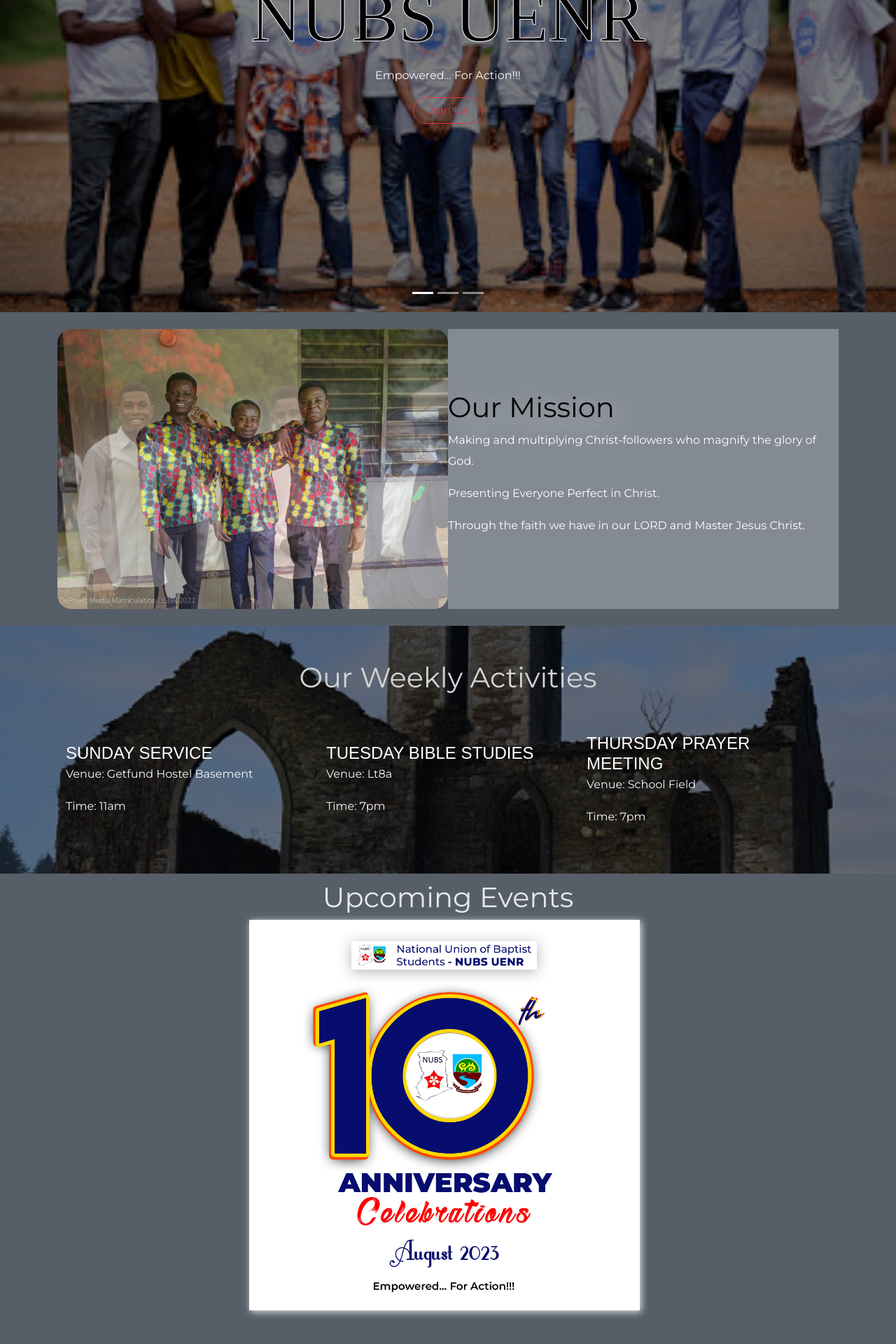
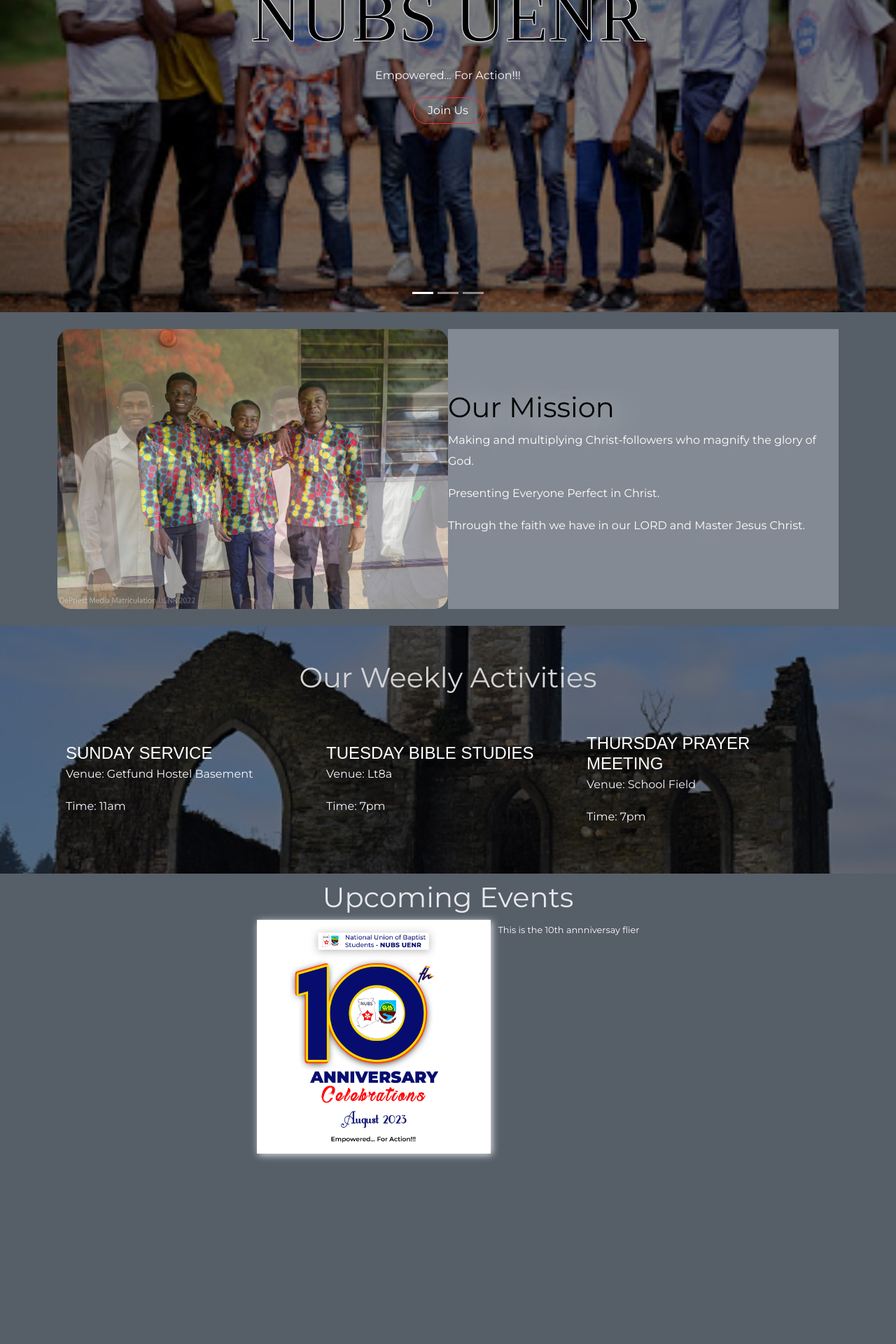
Before and after one commit to amgenious/nubsweb, a React (Create React App) app: page / in a window 1280 px wide. Shown: the part 352-2272 px from the top of the page at 70% size. After the commit the page ends 2096 px from the top, so only its background shows below. Built offline with nearby package versions, Linux system fonts and the light colour scheme.

Commit message:
added the announcement page,added the link to our constitution and forms

```diff
--- a/src/Components/AboutPage/AboutIndex.js
+++ b/src/Components/AboutPage/AboutIndex.js
@@ -28,6 +28,7 @@
         <br />Organizing wing
         <br />Theatre wing
         <p>If you want to know about the wings, click <Link to="/wing" style={{textDecoration:'none'}}>here</Link></p>
+        <p>Click <Link href="" target="_self" style={{textDecoration:'none'}}>here</Link>  to download our constitution</p>
       </div>
       <br/>
     </div>
--- a/src/Components/HomePage/Home.js
+++ b/src/Components/HomePage/Home.js
@@ -1,3 +1,4 @@
+import { Link } from "react-router-dom/cjs/react-router-dom.min";
 
 
 function Home() {
@@ -21,7 +22,7 @@
             <h1 style={{fontSize: '100px', color: 'black', textAlign: 'center' }}>NUBS UENR</h1>
             <p style={{color:'ghostwhite'}}>Empowered... For Action!!!</p>
             <button className="btn btn-outline-danger" style={{width:'100px', borderRadius: '20px'}}>
-                    Join Us
+                  <Link href="#" target="_self" style={{textDecoration:'none', color:'white'}}>Join Us</Link>
             </button>
         </div>
       </div>
--- a/src/Components/HomePage/announcement.js
+++ b/src/Components/HomePage/announcement.js
@@ -7,20 +7,16 @@
               <center>
                 <h1>Upcoming Events</h1>
               </center>
-              <div style={{ display: "flex", justifyContent: "space-evenly" }}>
-                <div
-                  style={{
-                    width: "50%",
-                    boxShadow: "2px 2px 10px",
-                    marginRight: "10px",
-                  }}
-                >
-                  <img
-                    src={process.env.PUBLIC_URL + "/images/nubs@10_fliers.jpg"}
-                    alt=""
-                  />
+
+              <div style={{ display: "flex", justifyContent:'center' }}>
+                <div style={{width: "30%",boxShadow: "2px 2px 10px",marginRight: "10px",}}>
+                  <img src={process.env.PUBLIC_URL + "/images/nubs@10_fliers.jpg"} alt="" />
+                </div>
+                <div>
+                  <p style={{fontSize:'0.8rem' ,color:'white'}}>This is the 10th annniversay flier</p>
                 </div>
               </div>
+
             </div>
           </div>
         </div>
--- a/src/Components/Nav.js
+++ b/src/Components/Nav.js
@@ -39,15 +39,16 @@
             </li>
         </Link>
 
-        <Link to='/gallery' style={{textDecoration:'none'}} class="nav-link">
-        <li><i class="fa-solid fa-image"></i>
-            <p>Gallery</p>
-            </li>
-        </Link>
 
         <Link to='/about' style={{textDecoration:'none'}} class="nav-link">
         <li><i class="fa-solid fa-grid"></i>
             <p>About</p>
+            </li>
+        </Link>
+
+        <Link to='/gallery' style={{textDecoration:'none'}} class="nav-link">
+        <li><i class="fa-solid fa-image"></i>
+            <p>Gallery</p>
             </li>
         </Link>
 
```
